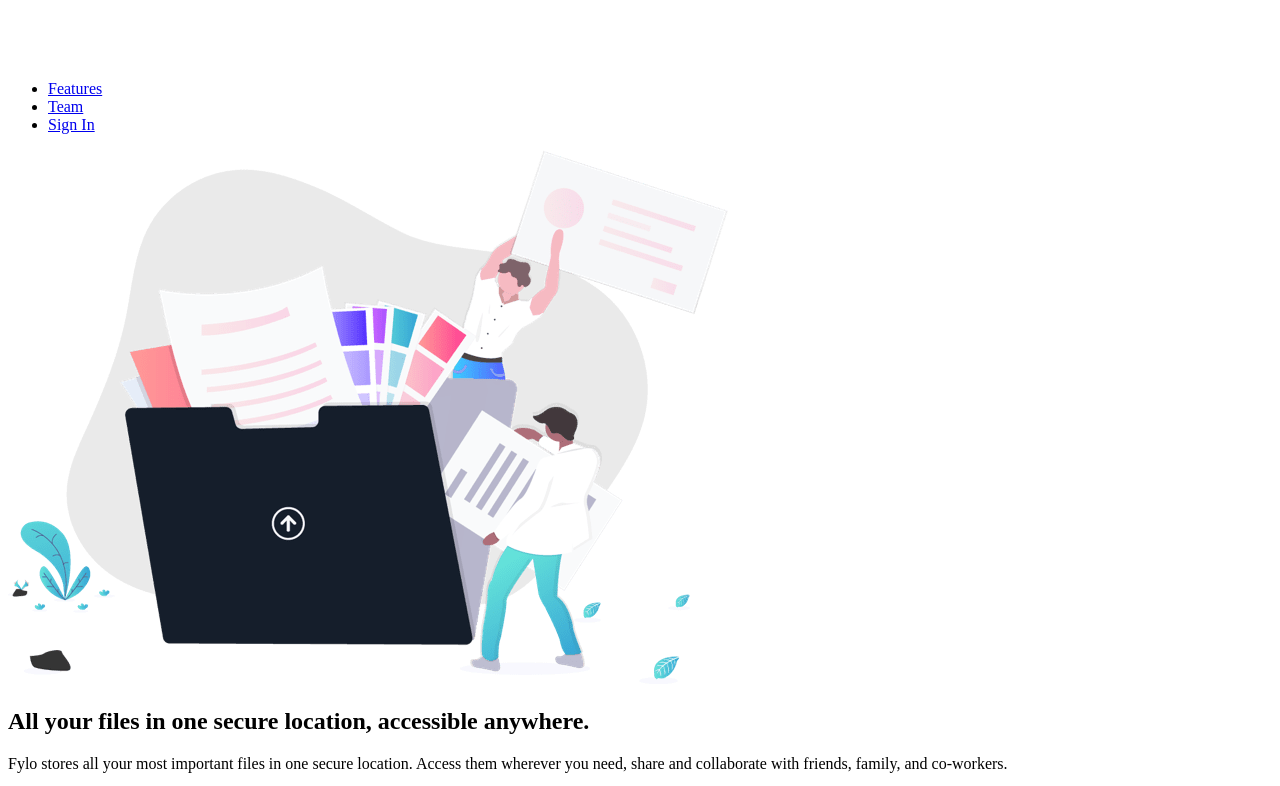
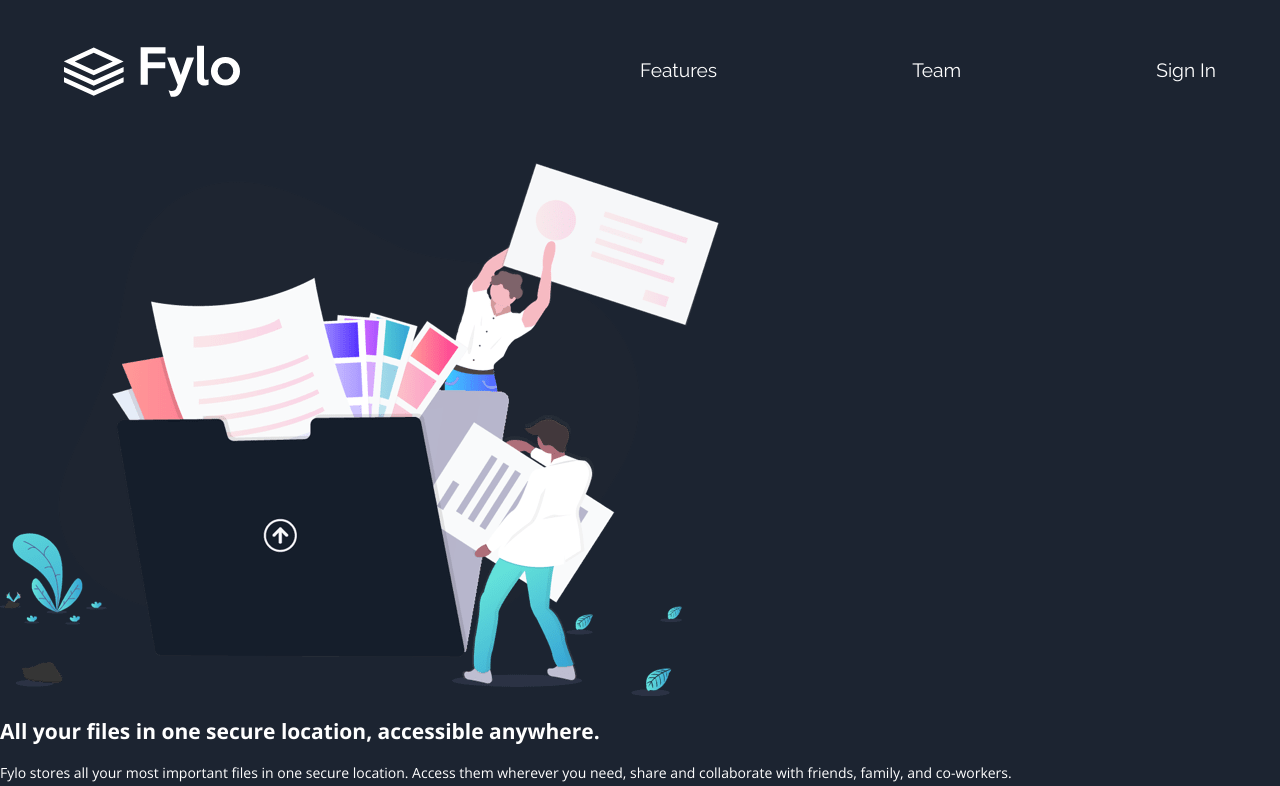
Before and after one commit to karla-codes/fylo-dark-theme-landing-page, a plain HTML site: page index.html in a window 1280 px wide. Shown: the top 786 px of the page. Drawn offline with nearby package versions, Linux system fonts and the light colour scheme.

Commit message:
Created main.css and added styles to the nav

```diff
--- /dev/null
+++ b/css/main.css
@@ -0,0 +1,54 @@
+body {
+  font-size: 14px;
+  font-family: 'Open Sans', sans-serif;
+  color: hsl(0, 0%, 100%);
+  background-color: hsl(218, 28%, 13%);
+  display: flex;
+  flex-flow: column wrap;
+  width: 100%;
+  margin: 0;
+}
+
+a {
+  color: hsl(0, 0%, 100%);
+  text-decoration: none;
+}
+
+.nav-wrapper,
+.hero-wrapper {
+  background-color: hsl(217, 28%, 15%);
+}
+
+
+
+
+/********************************************************* Mobile Styles
+*********************************************************/
+
+/********** Navigation **********/
+
+nav {
+  display: flex;
+  flex-flow: row nowrap;
+  width: 90%;
+  margin: 45px auto;
+}
+
+.logo {
+  width: 50%;
+}
+
+.nav-links {
+  display: flex;
+  justify-content: space-between;
+  list-style: none;
+  font-family: 'Raleway', sans-serif;
+  padding: 0;
+  width: 50%;
+}
+
+.nav-links li {
+  display: flex;
+  flex-flow: row nowrap;
+  font-size: 1.2rem;
+}
--- a/index.html
+++ b/index.html
@@ -7,6 +7,10 @@
   <!-- displays site properly based on user's device -->
 
   <link rel="icon" type="image/png" sizes="32x32" href="./images/favicon-32x32.png">
+  <!-- Google Fonts -->
+  <link href="https://fonts.googleapis.com/css2?family=Open+Sans:wght@400;700&family=Raleway:wght@400;700&display=swap"
+    rel="stylesheet">
+  <link rel="stylesheet" href="css/main.css">
 
   <title>Frontend Mentor | Fylo landing page with dark theme and features grid</title>
 </head>
@@ -14,7 +18,9 @@
 <body>
   <section class="nav-wrapper">
     <nav>
-      <img src="./images/logo.svg" alt="Fylo logo">
+      <div class="logo">
+        <img src="./images/logo.svg" alt="Fylo logo">
+      </div>
       <ul class="nav-links">
         <li><a href="#">Features</a></li>
         <li><a href="#">Team</a></li>
```
